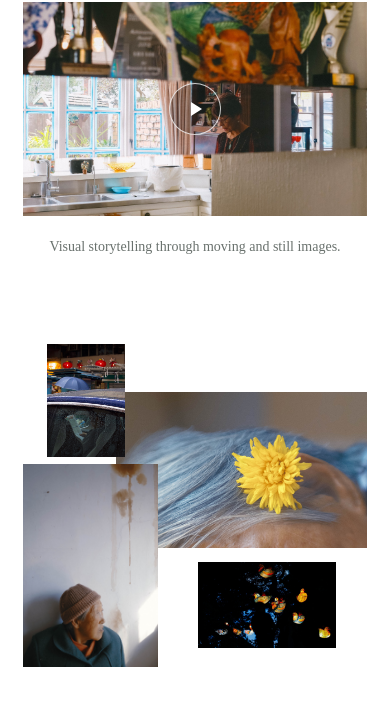
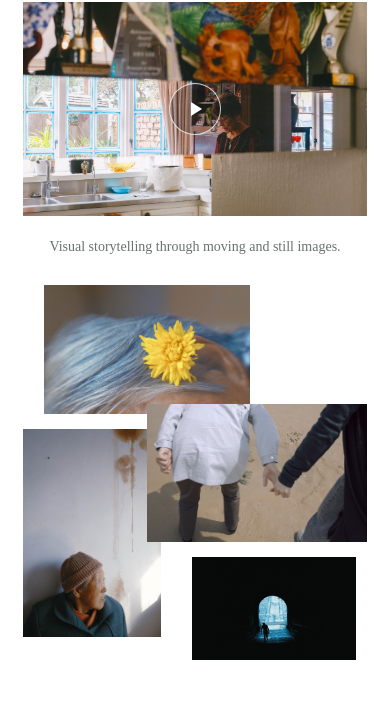
Before and after one commit to yitinglin919/yiting-portfolio, a plain HTML site: page index.html in a window 390 px wide. Shown: the part 149-854 px from the top of the page. Drawn offline with Linux system fonts and the light colour scheme; a web font is replaced by a local one.

Commit message:
Recompose homepage photographs from supplied editorial reference

```diff
--- a/index.html
+++ b/index.html
@@ -5,7 +5,7 @@
     <meta name="viewport" content="width=device-width, initial-scale=1.0" />
     <title>Yiting Lin — Video Journalist & Documentary Filmmaker</title>
     <meta name="description" content="The portfolio of Yiting Lin, Video Journalist & Documentary Filmmaker." />
-  <link rel="stylesheet" href="style.css?v=20261125-videos-v3" />
+  <link rel="stylesheet" href="style.css?v=20261126-home-v1" />
   </head>
   <body class="viewing-home">
     <div class="site-shell">
@@ -31,10 +31,10 @@
             <figcaption class="home-introduction">Visual storytelling through moving and still images.</figcaption>
           </figure>
           <div class="home-collage" role="group" aria-label="Selected photographs">
-            <img class="collage-photo photo-01" src="assets/home/01.jpg" width="3264" height="4928" alt="An elderly person in a knitted hat seated beside a weathered wall" />
-            <img class="collage-photo photo-02" src="assets/home/02.jpg" width="3456" height="2160" alt="A yellow flower resting in silver hair" />
-            <img class="collage-photo photo-06" src="assets/home/06.jpg" width="2445" height="1528" alt="Yellow duck lanterns glowing among dark trees against a blue evening sky" />
-            <img class="collage-photo photo-04" src="assets/home/04.jpg" width="3181" height="4674" alt="Red lanterns and a blue umbrella above a rain-covered car window, with someone reading inside" />
+            <img class="collage-photo collage-flower" src="assets/home/editorial-flower.jpg" width="2000" height="1250" alt="A yellow flower resting in silver hair" />
+            <img class="collage-photo collage-portrait" src="assets/home/editorial-portrait.jpg" width="1324" height="2000" alt="An elderly person in a knitted hat seated beside a weathered wall" />
+            <img class="collage-photo collage-hands" src="assets/home/editorial-hands.jpg" width="2000" height="1250" alt="Two people holding hands while walking on the beach" />
+            <img class="collage-photo collage-doorway" src="assets/home/editorial-doorway.jpg" width="2000" height="1250" alt="A silhouetted person walking toward a blue-lit stone doorway" />
           </div>
           </div>
         </section>
--- a/style.css
+++ b/style.css
@@ -352,31 +352,35 @@ main { overflow:visible; }
 
 /* Homepage editorial spread. All collage coordinates are relative to its canvas.
    Each photo exposes width, x, y and layer; height follows the original image.
-   A compact canvas groups the photos around the flower; the portrait
-   overlaps only its left side, leaving the yellow petals unobstructed. */
+   Desktop coordinates follow the supplied magazine reference.
+   Mobile uses its own composition, with every original image ratio intact. */
 body.viewing-home { background:#fff; }
 .viewing-home .site-header .home-return { display:none; }
 .viewing-home #home { max-width:none; padding:32px 6vw 64px; }
 .home-spread { --image-top:13.0944vw; display:grid; grid-template-columns:1fr 1fr; gap:2%; align-items:start; }
-.viewing-home .showreel { width:91.1%; max-width:none; margin:0 auto; padding-top:var(--image-top); }
+.viewing-home .showreel { width:96%; max-width:none; margin:0 auto; padding-top:var(--image-top); }
 .home-spread .showreel-heading { position:absolute; width:100%; top:calc(var(--image-top) - 76px); margin:0; text-align:center; }
 .home-spread .showreel-heading h1 { font-size:clamp(30px,2.8vw,48px); font-weight:400; line-height:1.08; }
 .home-spread .showreel-heading a:focus-visible { outline:1px solid currentColor; outline-offset:6px; }
 .home-introduction { margin-top:24px; font-size:clamp(14px,1.05vw,16px); font-weight:400; text-align:center; line-height:1.5; color:var(--muted); }
-.home-collage { position:relative; width:100%; aspect-ratio:1 / 1.08; isolation:isolate; }
+.home-collage { position:relative; width:100%; aspect-ratio:1 / 1; isolation:isolate; }
 .home-collage .collage-photo { position:absolute; display:block; width:var(--photo-width); height:auto; left:var(--photo-x); top:var(--photo-y); z-index:var(--photo-layer); }
-.photo-01 { --photo-width:39.2%; --photo-x:0%; --photo-y:44.44%; --photo-layer:3; }
-.photo-02 { --photo-width:73%; --photo-x:27%; --photo-y:25%; --photo-layer:1; }
-.photo-06 { --photo-width:40%; --photo-x:51%; --photo-y:71%; --photo-layer:2; }
-.photo-04 { --photo-width:22.5%; --photo-x:7%; --photo-y:12%; --photo-layer:2; }
+ .collage-flower { --photo-width:43%; --photo-x:3%; --photo-y:0%; --photo-layer:1; }
+.collage-portrait { --photo-width:33.2%; --photo-x:0%; --photo-y:31.2%; --photo-layer:1; }
+.collage-hands { --photo-width:69%; --photo-x:31%; --photo-y:24.5%; --photo-layer:2; }
+.collage-doorway { --photo-width:44.5%; --photo-x:53.3%; --photo-y:71.5%; --photo-layer:1; }
 @media(max-width:760px) {
   .viewing-home #home { padding:32px 6vw 48px; }
-  .home-spread { display:flex; flex-direction:column; gap:42px; }
+  .home-spread { display:flex; flex-direction:column; gap:28px; }
   .viewing-home .showreel { width:100%; padding-top:0; }
   .home-spread .showreel-heading { position:static; margin-bottom:24px; }
   .home-spread .showreel-heading h1 { font-size:32px; }
   .home-introduction { margin-top:20px; font-size:14px; }
-  .home-collage { width:100%; }
+  .home-collage { width:100%; aspect-ratio:1 / 1.2; }
+  .collage-flower { --photo-width:60%; --photo-x:6%; --photo-y:0%; }
+  .collage-portrait { --photo-width:40%; --photo-x:0%; --photo-y:35%; }
+  .collage-hands { --photo-width:64%; --photo-x:36%; --photo-y:29%; }
+  .collage-doorway { --photo-width:48%; --photo-x:49%; --photo-y:66%; }
 }
 
 /* Videos: a featured editorial spread followed by a static archive. */
```
Also changed, not shown: assets/home/editorial-doorway.jpg (added), assets/home/editorial-flower.jpg (added), assets/home/editorial-hands.jpg (added), assets/home/editorial-portrait.jpg (added).
